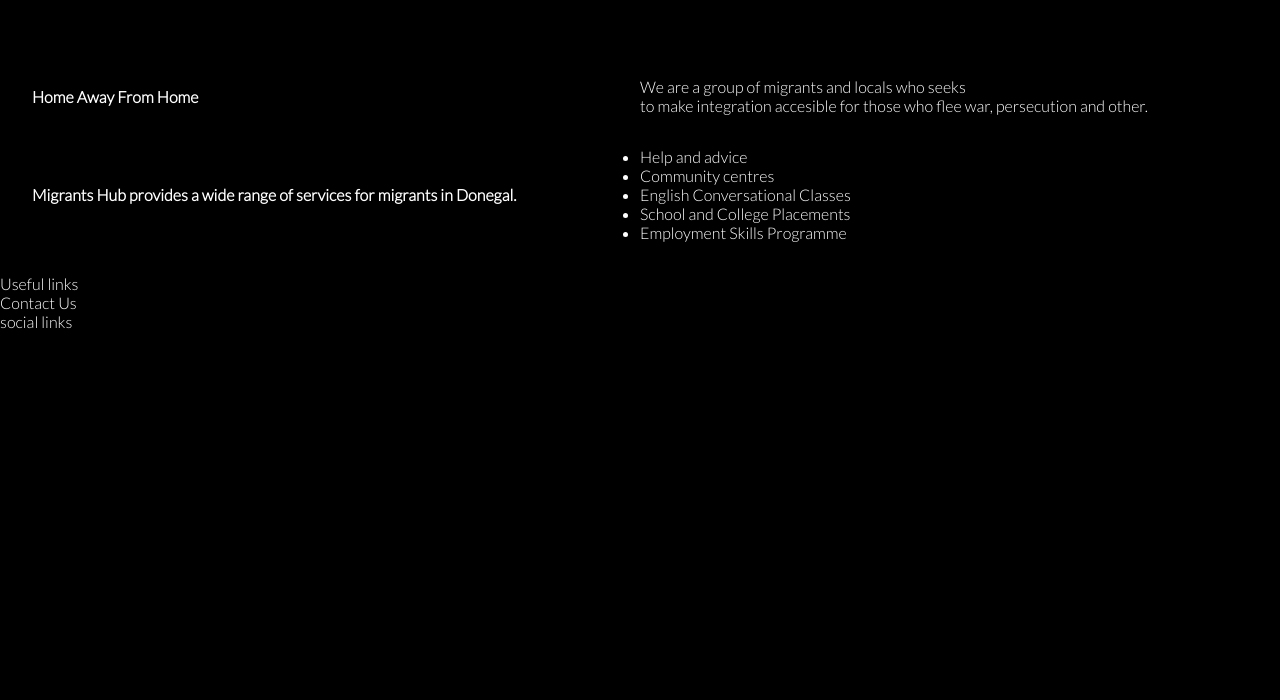
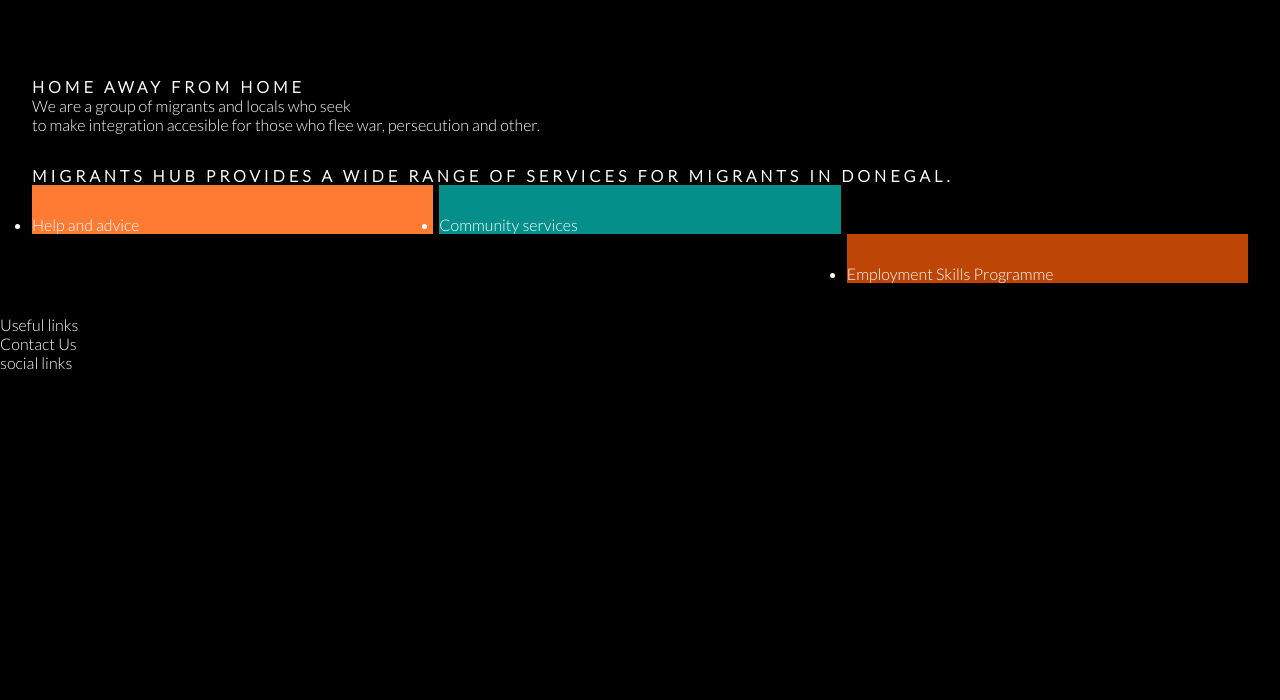
Before and after one commit to Jour4ney/MIGRANTS-HUB, a plain HTML site: page index.html in a window 1280 px wide. Shown: the part 100-800 px from the top of the page. Drawn offline with Linux system fonts and the light colour scheme.

Commit message:
feat: added services content and styling

```diff
--- a/assets/css/style.css
+++ b/assets/css/style.css
@@ -11,17 +11,23 @@ body {
     background: black;
     color: white;
 }
-/* header and logo */
+/* headings and logo */
 .container{
     max-width: 90rem;
     margin: 2rem auto;
     padding: 0px 2rem;
 }
+h1,h4 {
+   font-family: Lato, sans-serif;
+   text-transform: uppercase;
+   letter-spacing: 4px;
+
+}
 nav {
     display: flex;
     justify-content: space-between;
     padding: 1rem 3rem;
-    align-items: center;
+    align-items: right;
 }
 .items a:link {
     text-decoration: none;
@@ -70,21 +76,33 @@ button:hover {
   top: 50%;
   left: 50%;
   transform: translate(-50%, -50%);
-  color: brown;
+  color: #daa520;
 }
-#sub-hero-text {
-  font-size: 0.9rem;
-  opacity: 0.7;
-}
-
-
-@media only screen and (max-width: 800px) {
-  .items {
-    display: none;
   }
 
   .row {
     grid-template-columns: 1fr;
   }
 
+/* services */
+#services {
+  height: 400px;
 }
+.mhs-left {
+  padding-top: 30px;
+  width: 33%;
+  float: left;
+  background-color: #FF7A33;
+}
+.mhs-center {
+  padding-top: 30px;
+  width: 33%;
+  margin: 0 auto;
+  background-color: #058F8A;
+}
+.mhs-right {
+  padding-top: 30px;
+  width: 33%;
+  float: right;
+  background-color: #BD4607;
+}
--- a/index.html
+++ b/index.html
@@ -36,7 +36,7 @@
                 <div id="hero-image"></div>
 
                 <h4 id="hero-text">Home Away From Home</h4>
-                <p id="sub-hero-text"> We are a group of migrants and locals who seeks<br>
+                <p id="sub-hero-text"> We are a group of migrants and locals who seek<br>
                     to make integration accesible for those who flee war, persecution and other.
                 </p>
             </div>
@@ -50,20 +50,15 @@
     <div class="container">
       <div class="row">
         <h4 class="green-dark"> Migrants Hub provides a wide range of services for migrants in Donegal. </h4>
-        <ul class="mbs"><a href="https://images.pexels.com/photos/17342271/pexels-photo-17342271/free-photo-of-narrow-canal-in-venice.jpeg?auto=compress&cs=tinysrgb&w=600"></a>
-          <li class=" mbs">Help and advice</li>
-          <li class=" mbs">Community centres</li>
-          <li class="mbs">English Conversational Classes</li>
-          <li class="mbs">School and College Placements</li>
-          <li class="mbs">Employment Skills Programme</li>
-
+        <ul class="mhs"><a href="https://images.pexels.com/photos/17342271/pexels-photo-17342271/free-photo-of-narrow-canal-in-venice.jpeg?auto=compress&cs=tinysrgb&w=600"></a>
+          <li class="mhs-left">Help and advice</li>
+          <li class=" mhs-center">Community services</li>
+          <li class="mhs-right">Employment Skills Programme</li>
         </ul>
         <div
-
         </div>
       </div>
     </div>
-
   </section>
   <Section>
     Useful links
```
